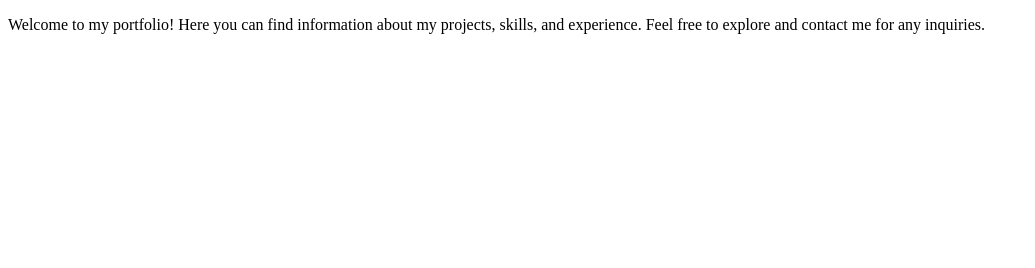
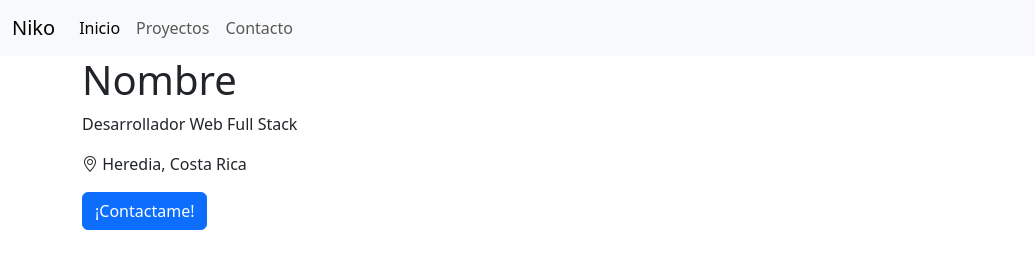
Before and after one commit to panecitoagrio/Portfolio, a plain HTML site: page index.html in a window 1280 px wide. Shown: the whole page, without its empty margins (0-1035 px from the left). Drawn offline with nearby package versions, Linux system fonts and the light colour scheme.

Commit message:
template

```diff
--- a/index.html
+++ b/index.html
@@ -1,13 +1,39 @@
 <!DOCTYPE html>
-<html lang='es'>
+<html lang="es">
 <head>
-    <meta charset='utf-8'>
-    <meta name='viewport' content='width=device-width, initial-scale=1'>
-    <title>Niko's Portfolio</title>
-    <link rel='stylesheet' href='main.css'>
+    <meta charset="utf-8">
+    <meta name="viewport" content="width=device-width, initial-scale=1">
+    <title>Portafolio de Niko</title>
+    <link rel="stylesheet" href="https://cdn.jsdelivr.net/npm/bootstrap@5.3.8/dist/css/bootstrap.min.css">
+    <link rel="stylesheet" href="main.css">
+    <link rel="stylesheet" href="https://cdn.jsdelivr.net/npm/bootstrap-icons@1.13.2/font/bootstrap-icons.min.css">
 </head>
 <body>
-    <p>Welcome to my portfolio! Here you can find information about my projects, skills, and experience. Feel free to explore and contact me for any inquiries.
-    </p>
+    <nav class="navbar navbar-expand-lg bg-body-tertiary">
+        <div class="container-fluid">
+            <a class="navbar-brand">Niko</a>
+            <button class="navbar-toggler" type="button" data-bs-toggle="collapse"
+                    data-bs-target="#navbarNav" aria-controls="navbarNav"
+                    aria-expanded="false" aria-label="Alternar navegación">
+                <span class="navbar-toggler-icon"></span>
+            </button>
+            <div class="collapse navbar-collapse" id="navbarNav">
+                <ul class="navbar-nav">
+                    <li class="nav-item"><a class="nav-link active" aria-current="page" href="#inicio">Inicio</a></li>
+                    <li class="nav-item"><a class="nav-link" href="#proyectos">Proyectos</a></li>
+                    <li class="nav-item"><a class="nav-link" href="#contacto">Contacto</a></li>
+                </ul>
+            </div>
+        </div>
+    </nav>
+
+    <main class="container" id="inicio" class="row">
+        <h1>Nombre</h1>
+        <p>Desarrollador Web Full Stack</p>
+        <p><i class="bi bi-geo-alt"></i> Heredia, Costa Rica</p>
+        <button class="btn btn-primary" onclick="window.location.href=''">¡Contactame!</button>
+    </main>
+
+    <script src="https://cdn.jsdelivr.net/npm/bootstrap@5.3.8/dist/js/bootstrap.bundle.min.js"></script>
 </body>
 </html>
```
